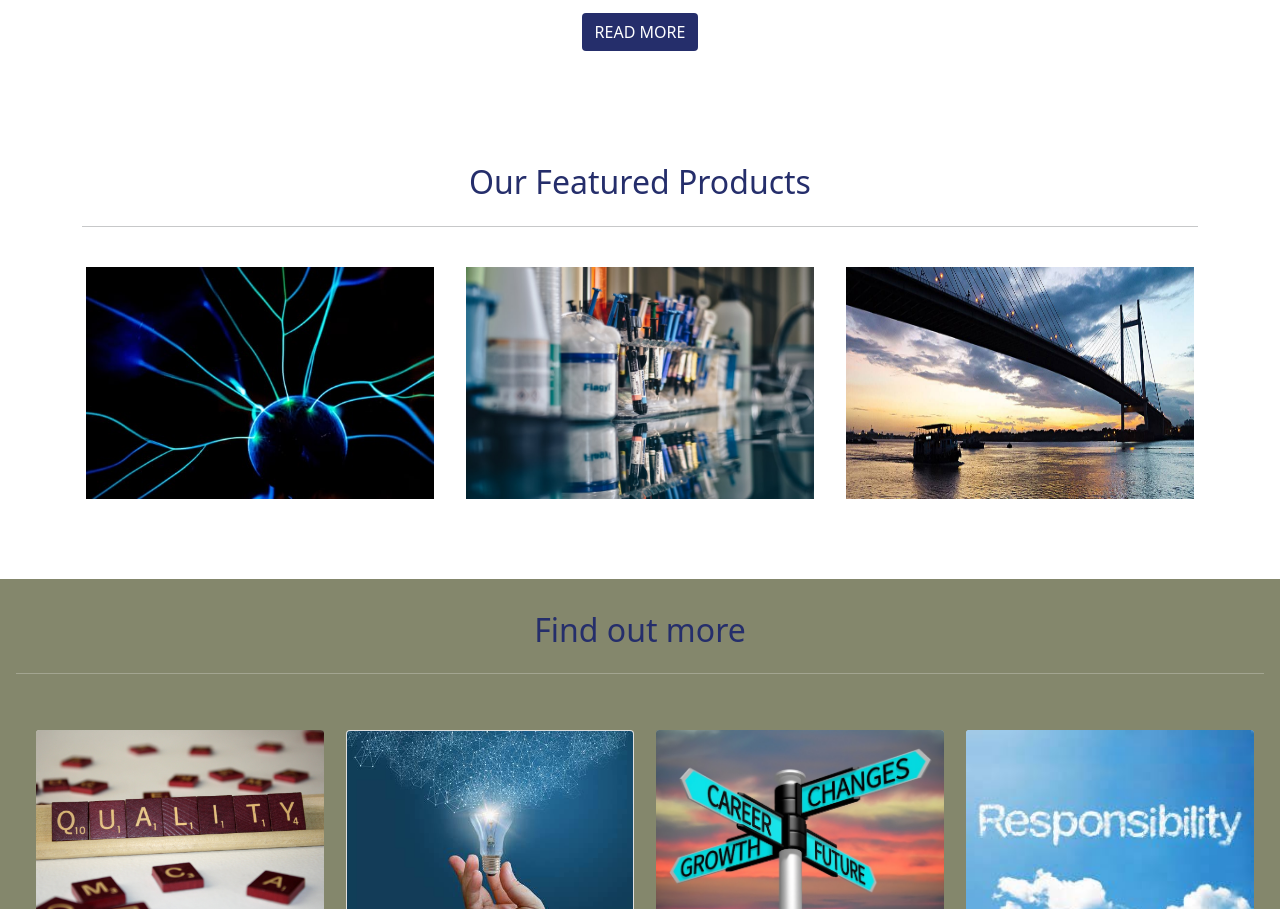
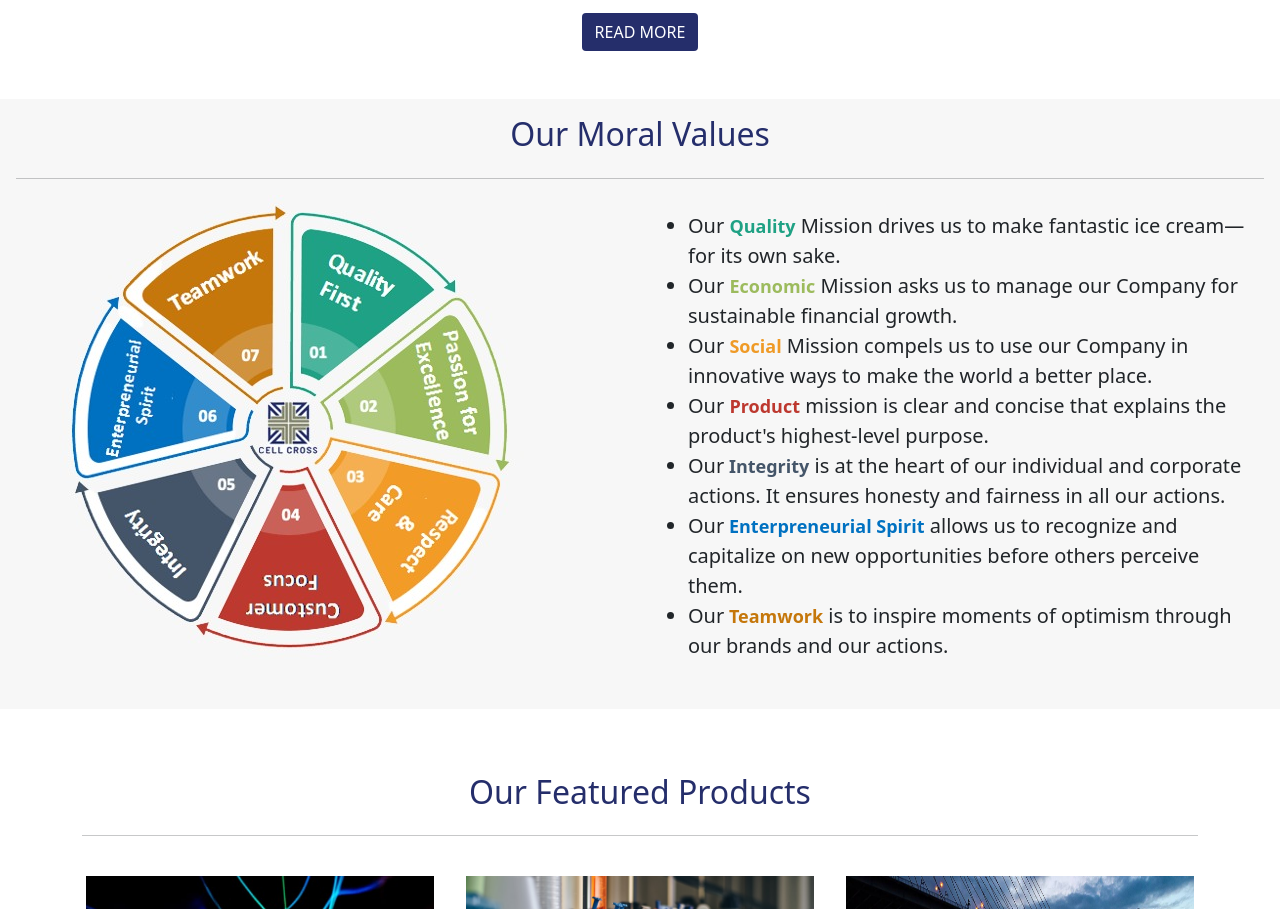
Before and after one commit to RiyaMadaan/Cell-cross, a plain HTML site: page index.html in a window 1280 px wide. Shown: the part 1035-1944 px from the top of the page. Drawn offline with nearby package versions, Linux system fonts and the light colour scheme; no server answers.

Commit message:
index page and product page edited

```diff
--- a/index.html
+++ b/index.html
@@ -209,14 +209,38 @@
       READ MORE</a>
   </section>
 
-  <!-- <section class="transform-sec py-4 py-lg-5" style="background-color: #84876c;">
-    <div class="container">
-      <div class="col-lg-4 col-sm-6 col-md-6 mx-5 border border-primary" >
-        <img src="./images/Hnet-image.gif"  alt="" style="height: 300px; width: 100%;">
+  <div class="container-fluid" style="background-color: #f7f7f7;">
+    <div class="row p-3">
+      <h2 style="color: #252e6b;" class="text-center">
+        Our Moral Values</h2>
+      <hr class="my-lg-3">
+
+      <div class="col-lg-6 col-md-12 ">
+        <img src="./images/wheel.jpeg" alt="">
       </div>
+      <div class="col-lg-6 col-md-12 p-3">
+        <ul class=" fs-5">
+          <li>Our <span style="color:#1fa184; font-size: large;"><b>Quality</b></span> Mission drives us to make fantastic ice cream—for its own sake.
+          </li>
+          <li>Our <span style="color: #9cbb5d; font-size: large;"><b>Economic</b></span> Mission asks us to manage our Company for sustainable financial growth.
+          </li>
+          <li>Our <span style="color:#ef9a26; font-size: large;"><b>Social</b></span> Mission compels us to use our Company in innovative ways to make the world a better place.
 
+          </li>
+          <li>Our <span style="color: #bd382f; font-size: large;"><b>Product</b></span> mission is clear and concise that explains the product's highest-level purpose.
+          </li>
+          <li>Our<span style="color: #445569; font-size: large;"><b> Integrity</b></span> is at the heart of our individual and corporate actions. It ensures honesty and fairness in all our actions.
+          </li>
+          <li>Our<span style="color: #0071c1; font-size: large;"><b> Enterpreneurial Spirit</b></span> allows us to recognize and capitalize on new opportunities before others perceive them.</li>
+          <li>Our<span style="color: #c5770b; font-size: large;"><b> Teamwork</b></span> is to inspire moments of optimism through our brands and our actions.
+
+          </li>
+
+        </ul>
+      </div>
     </div>
-  </section> -->
+  </div>
+
 
 
   <section class="welcome-sec py-4 py-sm-3 py-lg-5 container text-center">
```
Also changed, not shown: pharmaDivision.html (+6 -4 lines), images/defcros-6.jpeg (added), images/uthope.jpeg (added), images/wheel.jpeg (added).
